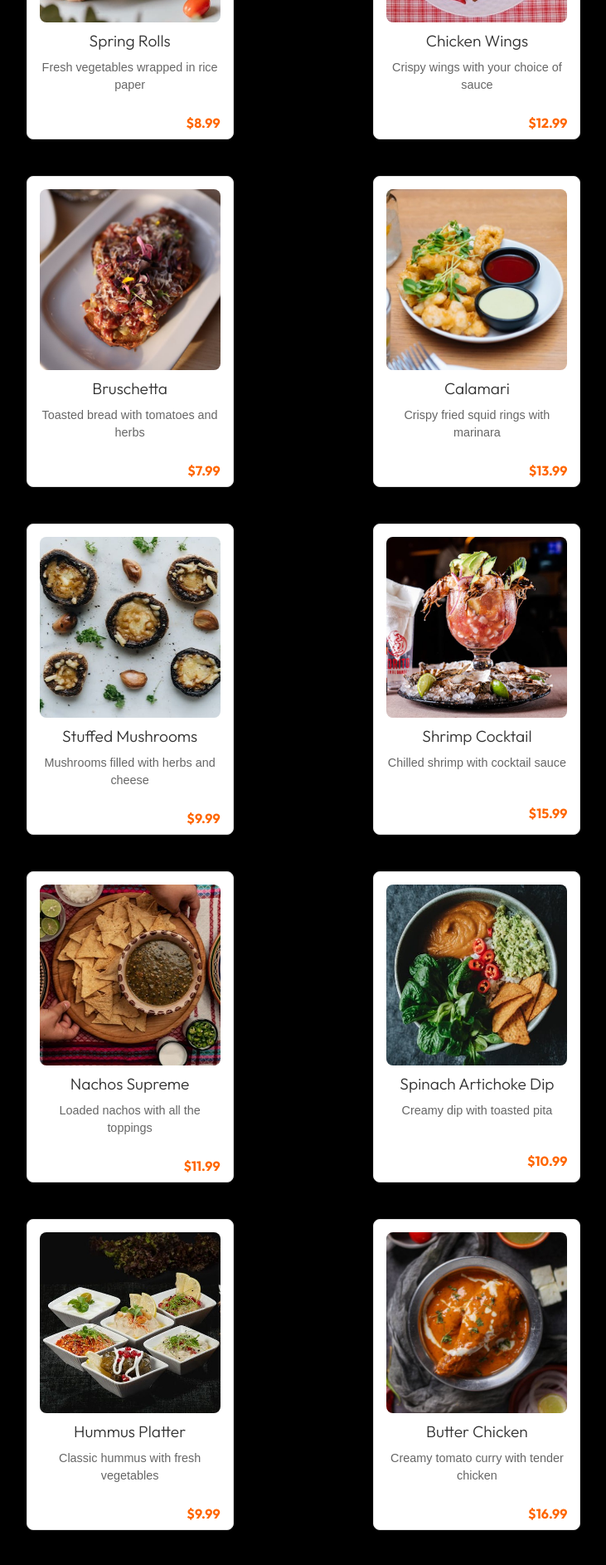
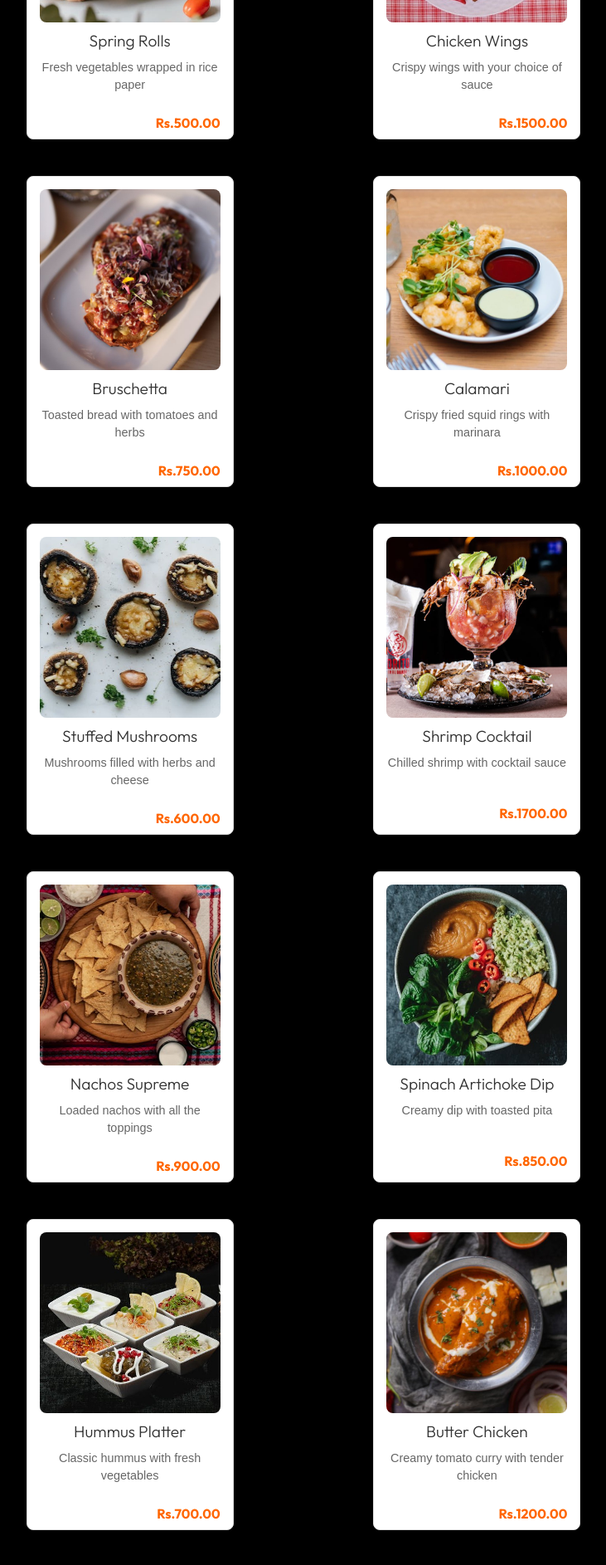
Before and after one commit to Avishka-Weerasekara/GUI, a React (Vite) app in the folder HTML/frontend/: page /menu in a window 1280 px wide. Shown: the part 960-2846 px from the top of the page at 83% size, without its empty margins (274-1005 px from the left). Built offline with nearby package versions, Linux system fonts and the light colour scheme.

Commit message:
edit prices

```diff
--- a/HTML/frontend/src/components/FoodDisplay/FoodDisplay.jsx
+++ b/HTML/frontend/src/components/FoodDisplay/FoodDisplay.jsx
@@ -80,82 +80,82 @@ import FreshJuice from '../../assets/FreshJuice.jpg';
 const FoodDisplay = ({ category }) => {
   const menuItems = {
     Appetizers: [
-      { name: "Spring Rolls", price: "$8.99", description: "Fresh vegetables wrapped in rice paper", image: SpringRolls },
-      { name: "Chicken Wings", price: "$12.99", description: "Crispy wings with your choice of sauce", image: ChickenWings },
-      { name: "Bruschetta", price: "$7.99", description: "Toasted bread with tomatoes and herbs", image: Bruschetta },
-      { name: "Calamari", price: "$13.99", description: "Crispy fried squid rings with marinara", image: Calamari },
-      { name: "Stuffed Mushrooms", price: "$9.99", description: "Mushrooms filled with herbs and cheese", image: StuffedMushrooms },
-      { name: "Shrimp Cocktail", price: "$15.99", description: "Chilled shrimp with cocktail sauce", image: ShrimpCocktail },
-      { name: "Nachos Supreme", price: "$11.99", description: "Loaded nachos with all the toppings", image: NachosSupreme },
-      { name: "Spinach Artichoke Dip", price: "$10.99", description: "Creamy dip with toasted pita", image: SpinachArtichokeDip },
-      { name: "Hummus Platter", price: "$9.99", description: "Classic hummus with fresh vegetables", image: HummusPlatter },
+      { name: "Spring Rolls", price: "Rs.500.00", description: "Fresh vegetables wrapped in rice paper", image: SpringRolls },
+      { name: "Chicken Wings", price: "Rs.1500.00", description: "Crispy wings with your choice of sauce", image: ChickenWings },
+      { name: "Bruschetta", price: "Rs.750.00", description: "Toasted bread with tomatoes and herbs", image: Bruschetta },
+      { name: "Calamari", price: "Rs.1000.00", description: "Crispy fried squid rings with marinara", image: Calamari },
+      { name: "Stuffed Mushrooms", price: "Rs.600.00", description: "Mushrooms filled with herbs and cheese", image: StuffedMushrooms },
+      { name: "Shrimp Cocktail", price: "Rs.1700.00", description: "Chilled shrimp with cocktail sauce", image: ShrimpCocktail },
+      { name: "Nachos Supreme", price: "Rs.900.00", description: "Loaded nachos with all the toppings", image: NachosSupreme },
+      { name: "Spinach Artichoke Dip", price: "Rs.850.00", description: "Creamy dip with toasted pita", image: SpinachArtichokeDip },
+      { name: "Hummus Platter", price: "Rs.700.00", description: "Classic hummus with fresh vegetables", image: HummusPlatter },
 
     ],
     Indian: [
-      { name: "Butter Chicken", price: "$16.99", description: "Creamy tomato curry with tender chicken", image: ButterChicken },
-      { name: "Paneer Tikka", price: "$14.99", description: "Grilled cottage cheese with spices", image: PaneerTikka },
-      { name: "Dal Makhani", price: "$13.99", description: "Creamy black lentils", image: DalMakhani },
-      { name: "Biryani", price: "$17.99", description: "Aromatic rice dish with spices", image: Biryani },
-      { name: "Chicken Tikka", price: "$15.99", description: "Grilled spiced chicken pieces", image: ChickenTikka },
-      { name: "Palak Paneer", price: "$14.99", description: "Spinach curry with cottage cheese", image: PalakPaneer },
-      { name: "Rogan Josh", price: "$18.99", description: "Kashmiri lamb curry", image: RoganJosh },
-      { name: "Malai Kofta", price: "$15.99", description: "Vegetable dumplings in cream sauce", image: MalaiKofta },
-      { name: "Chana Masala", price: "$13.99", description: "Spiced chickpea curry", image: ChanaMasala },
+      { name: "Butter Chicken", price: "Rs.1200.00", description: "Creamy tomato curry with tender chicken", image: ButterChicken },
+      { name: "Paneer Tikka", price: "Rs.1000.00", description: "Grilled cottage cheese with spices", image: PaneerTikka },
+      { name: "Dal Makhani", price: "Rs.800.00", description: "Creamy black lentils", image: DalMakhani },
+      { name: "Biryani", price: "Rs.750.00", description: "Aromatic rice dish with spices", image: Biryani },
+      { name: "Chicken Tikka", price: "Rs.800.00", description: "Grilled spiced chicken pieces", image: ChickenTikka },
+      { name: "Palak Paneer", price: "Rs.700.00", description: "Spinach curry with cottage cheese", image: PalakPaneer },
+      { name: "Rogan Josh", price: "Rs.1600.00", description: "Kashmiri lamb curry", image: RoganJosh },
+      { name: "Malai Kofta", price: "Rs.500.00", description: "Vegetable dumplings in cream sauce", image: MalaiKofta },
+      { name: "Chana Masala", price: "Rs.500.00", description: "Spiced chickpea curry", image: ChanaMasala },
     ],
     Italian: [
-      { name: "Margherita Pizza", price: "$15.99", description: "Classic tomato and mozzarella", image: MargheritaPizza },
-      { name: "Pasta Carbonara", price: "$13.99", description: "Creamy pasta with bacon", image: PastaCarbonara },
-      { name: "Lasagna", price: "$16.99", description: "Layered pasta with meat sauce", image: Lasagna },
-      { name: "Risotto", price: "$17.99", description: "Creamy arborio rice with mushrooms", image: Risotto },
-      { name: "Eggplant Parmesan", price: "$14.99", description: "Breaded eggplant with marinara", image: EggplantParmesan },
-      { name: "Fettuccine Alfredo", price: "$15.99", description: "Pasta in creamy parmesan sauce", image: FettuccineAlfredo },
-      { name: "Osso Buco", price: "$24.99", description: "Braised veal shanks", image: OssoBuco },
-      { name: "Gnocchi", price: "$16.99", description: "Potato dumplings in sage butter", image: Gnocchi },
-      { name: "Chicken Marsala", price: "$18.99", description: "Chicken in marsala wine sauce", image: ChickenMarsala },
+      { name: "Margherita Pizza", price: "Rs.1500.00", description: "Classic tomato and mozzarella", image: MargheritaPizza },
+      { name: "Pasta Carbonara", price: "Rs.1300.00", description: "Creamy pasta with bacon", image: PastaCarbonara },
+      { name: "Lasagna", price: "Rs.1000.00", description: "Layered pasta with meat sauce", image: Lasagna },
+      { name: "Risotto", price: "Rs.700.00", description: "Creamy arborio rice with mushrooms", image: Risotto },
+      { name: "Eggplant Parmesan", price: "Rs.500.00", description: "Breaded eggplant with marinara", image: EggplantParmesan },
+      { name: "Fettuccine Alfredo", price: "Rs.900.00", description: "Pasta in creamy parmesan sauce", image: FettuccineAlfredo },
+      { name: "Osso Buco", price: "Rs.1500.00", description: "Braised veal shanks", image: OssoBuco },
+      { name: "Gnocchi", price: "Rs.500.00", description: "Potato dumplings in sage butter", image: Gnocchi },
+      { name: "Chicken Marsala", price: "Rs.1100.00", description: "Chicken in marsala wine sauce", image: ChickenMarsala },
     ],
     Chinese: [
-      { name: "Kung Pao Chicken", price: "$14.99", description: "Spicy diced chicken with peanuts", image: KungPaoChicken },
-      { name: "Dim Sum", price: "$12.99", description: "Assorted steamed dumplings", image: DimSum },
-      { name: "Mapo Tofu", price: "$13.99", description: "Spicy tofu with minced pork", image: MapoTofu },
-      { name: "Peking Duck", price: "$29.99", description: "Classic roasted duck", image: PekingDuck },
-      { name: "Hot Pot", price: "$25.99", description: "DIY soup with choices of meat", image: HotPot },
-      { name: "Chow Mein", price: "$13.99", description: "Stir-fried noodles with vegetables", image: ChowMein },
-      { name: "Sweet & Sour Pork", price: "$15.99", description: "Crispy pork in tangy sauce", image: SweetSourPork },
-      { name: "Egg Foo Young", price: "$14.99", description: "Chinese style omelet", image: EggFooYoung },
-      { name: "Spring Rolls", price: "$8.99", description: "Crispy rolls with vegetables", image: SpringRolls },
+      { name: "Kung Pao Chicken", price: "Rs.1400.00", description: "Spicy diced chicken with peanuts", image: KungPaoChicken },
+      { name: "Dim Sum", price: "Rs.1200.00", description: "Assorted steamed dumplings", image: DimSum },
+      { name: "Mapo Tofu", price: "Rs.1350.00", description: "Spicy tofu with minced pork", image: MapoTofu },
+      { name: "Peking Duck", price: "Rs.1900.00", description: "Classic roasted duck", image: PekingDuck },
+      { name: "Hot Pot", price: "Rs.1250.00", description: "DIY soup with choices of meat", image: HotPot },
+      { name: "Chow Mein", price: "Rs.700.00", description: "Stir-fried noodles with vegetables", image: ChowMein },
+      { name: "Sweet & Sour Pork", price: "Rs.1200.00", description: "Crispy pork in tangy sauce", image: SweetSourPork },
+      { name: "Egg Foo Young", price: "Rs.750.00", description: "Chinese style omelet", image: EggFooYoung },
+      { name: "Spring Rolls", price: "Rs.500.00", description: "Crispy rolls with vegetables", image: SpringRolls },
     ],
     Mexican: [
-      { name: "Tacos al Pastor", price: "$13.99", description: "Marinated pork tacos", image: TacosAlPastor },
-      { name: "Enchiladas", price: "$14.99", description: "Rolled tortillas with filling", image: Enchiladas },
-      { name: "Guacamole", price: "$8.99", description: "Fresh avocado dip", image: Guacamole },
-      { name: "Chiles Rellenos", price: "$15.99", description: "Stuffed poblano peppers", image: ChilesRellenos },
-      { name: "Fajitas", price: "$17.99", description: "Sizzling meat with peppers", image: Fajitas },
-      { name: "Mole Poblano", price: "$18.99", description: "Chicken in chocolate-chili sauce", image: MolePoblano },
-      { name: "Quesadillas", price: "$12.99", description: "Grilled tortillas with cheese", image: Quesadillas },
-      { name: "Tamales", price: "$13.99", description: "Steamed corn dough with filling", image: Tamales },
-      { name: "Pozole", price: "$14.99", description: "Traditional hominy soup", image: Pozole },
+      { name: "Tacos al Pastor", price: "Rs.1000.00", description: "Marinated pork tacos", image: TacosAlPastor },
+      { name: "Enchiladas", price: "Rs.900.00", description: "Rolled tortillas with filling", image: Enchiladas },
+      { name: "Guacamole", price: "Rs.700.00", description: "Fresh avocado dip", image: Guacamole },
+      { name: "Chiles Rellenos", price: "Rs.900.00", description: "Stuffed poblano peppers", image: ChilesRellenos },
+      { name: "Fajitas", price: "Rs.1100.00", description: "Sizzling meat with peppers", image: Fajitas },
+      { name: "Mole Poblano", price: "Rs.1000.00", description: "Chicken in chocolate-chili sauce", image: MolePoblano },
+      { name: "Quesadillas", price: "Rs.750.00", description: "Grilled tortillas with cheese", image: Quesadillas },
+      { name: "Tamales", price: "Rs.500.00", description: "Steamed corn dough with filling", image: Tamales },
+      { name: "Pozole", price: "Rs.500.00", description: "Traditional hominy soup", image: Pozole },
     ],
     Desserts: [
-      { name: "Tiramisu", price: "$7.99", description: "Classic Italian coffee dessert", image: Tiramisu },
-      { name: "Chocolate Lava Cake", price: "$8.99", description: "Warm chocolate cake", image: ChocolateLavaCake },
-      { name: "Crème Brûlée", price: "$8.99", description: "Classic French custard", image: CremeBrulee },
-      { name: "Apple Pie", price: "$6.99", description: "Traditional American pie", image: ApplePie },
-      { name: "Cheesecake", price: "$7.99", description: "New York style cheesecake", image: Cheesecake },
-      { name: "Ice Cream Sundae", price: "$6.99", description: "Assorted ice cream with toppings", image: IceCreamSundae },
-      { name: "Baklava", price: "$7.99", description: "Layered pastry with nuts", image: Baklava },
-      { name: "Fruit Tart", price: "$8.99", description: "Fresh fruit with custard", image: FruitTart },
-      { name: "Brownie Delight", price: "$7.99", description: "Warm brownie with ice cream", image: BrownieDelight },
+      { name: "Tiramisu", price: "Rs.1000.00", description: "Classic Italian coffee dessert", image: Tiramisu },
+      { name: "Chocolate Lava Cake", price: "Rs.800.00", description: "Warm chocolate cake", image: ChocolateLavaCake },
+      { name: "Crème Brûlée", price: "Rs.650.00", description: "Classic French custard", image: CremeBrulee },
+      { name: "Apple Pie", price: "Rs.1400.00", description: "Traditional American pie", image: ApplePie },
+      { name: "Cheesecake", price: "Rs.950.00", description: "New York style cheesecake", image: Cheesecake },
+      { name: "Ice Cream Sundae", price: "Rs.600.00", description: "Assorted ice cream with toppings", image: IceCreamSundae },
+      { name: "Baklava", price: "Rs.500.00", description: "Layered pastry with nuts", image: Baklava },
+      { name: "Fruit Tart", price: "Rs.650.00", description: "Fresh fruit with custard", image: FruitTart },
+      { name: "Brownie Delight", price: "Rs.700.00", description: "Warm brownie with ice cream", image: BrownieDelight },
     ],
     Beverages: [
-      { name: "Fresh Lemonade", price: "$4.99", description: "House-made classic lemonade", image: FreshLemonade },
-      { name: "Mango Lassi", price: "$5.99", description: "Indian yogurt smoothie", image: MangoLassi },
-      { name: "Iced Tea", price: "$3.99", description: "Fresh brewed tea", image: IcedTea },
-      { name: "Espresso", price: "$3.99", description: "Double shot espresso", image: Espresso },
-      { name: "Fruit Smoothie", price: "$5.99", description: "Blended fresh fruits", image: FruitSmoothie },
-      { name: "Italian Soda", price: "$4.99", description: "Sparkling flavored drink", image: ItalianSoda },
-      { name: "Hot Chocolate", price: "$4.99", description: "Rich chocolate drink", image: HotChocolate },
-      { name: "Green Tea", price: "$3.99", description: "Traditional Japanese tea", image: GreenTea },
-      { name: "Fresh Juice", price: "$5.99", description: "Selection of fresh juices", image: FreshJuice },
+      { name: "Fresh Lemonade", price: "Rs.500.00", description: "House-made classic lemonade", image: FreshLemonade },
+      { name: "Mango Lassi", price: "Rs.600.00", description: "Indian yogurt smoothie", image: MangoLassi },
+      { name: "Iced Tea", price: "Rs.500.00", description: "Fresh brewed tea", image: IcedTea },
+      { name: "Espresso", price: "Rs.900.00", description: "Double shot espresso", image: Espresso },
+      { name: "Fruit Smoothie", price: "Rs.500.00", description: "Blended fresh fruits", image: FruitSmoothie },
+      { name: "Italian Soda", price: "Rs.550.00", description: "Sparkling flavored drink", image: ItalianSoda },
+      { name: "Hot Chocolate", price: "Rs.700.00", description: "Rich chocolate drink", image: HotChocolate },
+      { name: "Green Tea", price: "Rs.500.00", description: "Traditional Japanese tea", image: GreenTea },
+      { name: "Fresh Juice", price: "Rs.500.00", description: "Selection of fresh juices", image: FreshJuice },
     ],
 
 
```
